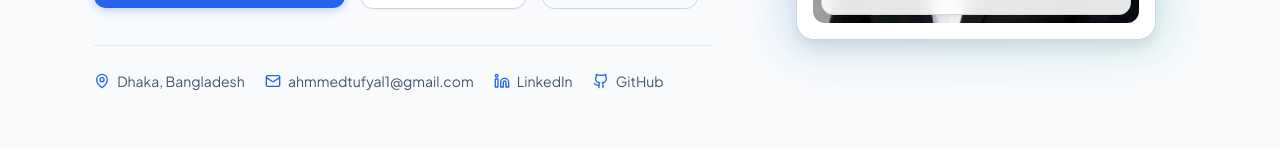
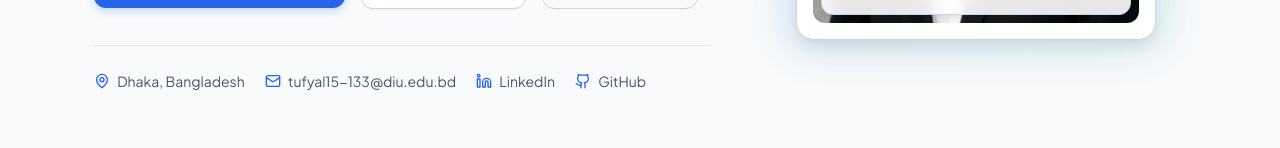
Before and after one commit to TufyalAhmmed/Portfolio, a plain HTML site: page index.html in a window 1280 px wide. Shown: the part 644-792 px from the top of the page. Drawn offline with Linux system fonts and the light colour scheme.

Commit message:
update: add DIU professional email tufyal15-133@diu.edu.bd

```diff
--- a/index.html
+++ b/index.html
@@ -153,12 +153,12 @@
                 Dhaka, Bangladesh
               </span>
 
-              <a href="mailto:ahmmedtufyal1@gmail.com" class="contact-chip">
+              <a href="mailto:tufyal15-133@diu.edu.bd" class="contact-chip" title="University / Professional Email">
                 <svg xmlns="http://www.w3.org/2000/svg" viewBox="0 0 24 24" fill="none" stroke="currentColor" stroke-width="2" stroke-linecap="round" stroke-linejoin="round">
                   <rect width="20" height="16" x="2" y="4" rx="2"/>
                   <path d="m22 7-8.97 5.7a1.94 1.94 0 0 1-2.06 0L2 7"/>
                 </svg>
-                ahmmedtufyal1@gmail.com
+                tufyal15-133@diu.edu.bd
               </a>
 
               <a href="https://www.linkedin.com/in/tufyalahmmed" target="_blank" rel="noopener" class="contact-chip">
@@ -1199,8 +1199,8 @@
           </p>
 
           <div class="contact-channels-grid">
-            <!-- Email Channel -->
-            <a href="mailto:ahmmedtufyal1@gmail.com" class="channel-btn">
+            <!-- Email Channel (Primary) -->
+            <a href="mailto:tufyal15-133@diu.edu.bd" class="channel-btn">
               <div class="channel-icon">
                 <svg xmlns="http://www.w3.org/2000/svg" viewBox="0 0 24 24" fill="none" stroke="currentColor" stroke-width="2" stroke-linecap="round" stroke-linejoin="round">
                   <rect width="20" height="16" x="2" y="4" rx="2"/>
@@ -1208,7 +1208,7 @@
                 </svg>
               </div>
               <span class="channel-label">Email Me</span>
-              <span class="channel-val">ahmmedtufyal1@gmail.com</span>
+              <span class="channel-val">tufyal15-133@diu.edu.bd</span>
             </a>
 
             <!-- Phone Channel -->
@@ -1249,7 +1249,7 @@
           </div>
 
           <div style="display: flex; align-items: center; justify-content: center; gap: 1rem; flex-wrap: wrap;">
-            <button class="btn btn-secondary btn-sm" data-copy-text="ahmmedtufyal1@gmail.com">
+            <button class="btn btn-secondary btn-sm" data-copy-text="tufyal15-133@diu.edu.bd">
               <svg xmlns="http://www.w3.org/2000/svg" width="14" height="14" viewBox="0 0 24 24" fill="none" stroke="currentColor" stroke-width="2" stroke-linecap="round" stroke-linejoin="round">
                 <rect width="14" height="14" x="8" y="8" rx="2" ry="2"/>
                 <path d="M4 16c-1.1 0-2-.9-2-2V4c0-1.1.9-2 2-2h10c1.1 0 2 .9 2 2"/>
```
Also changed, not shown: 1 other file.
